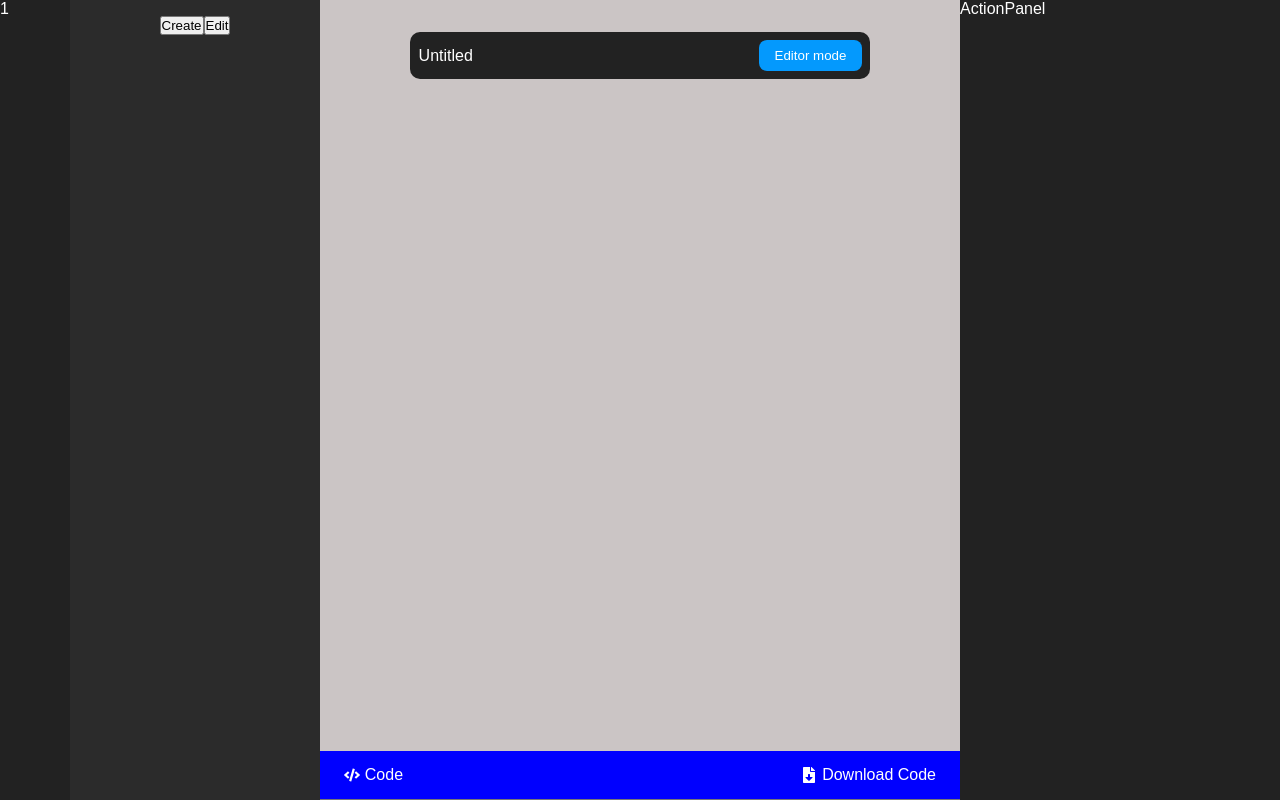
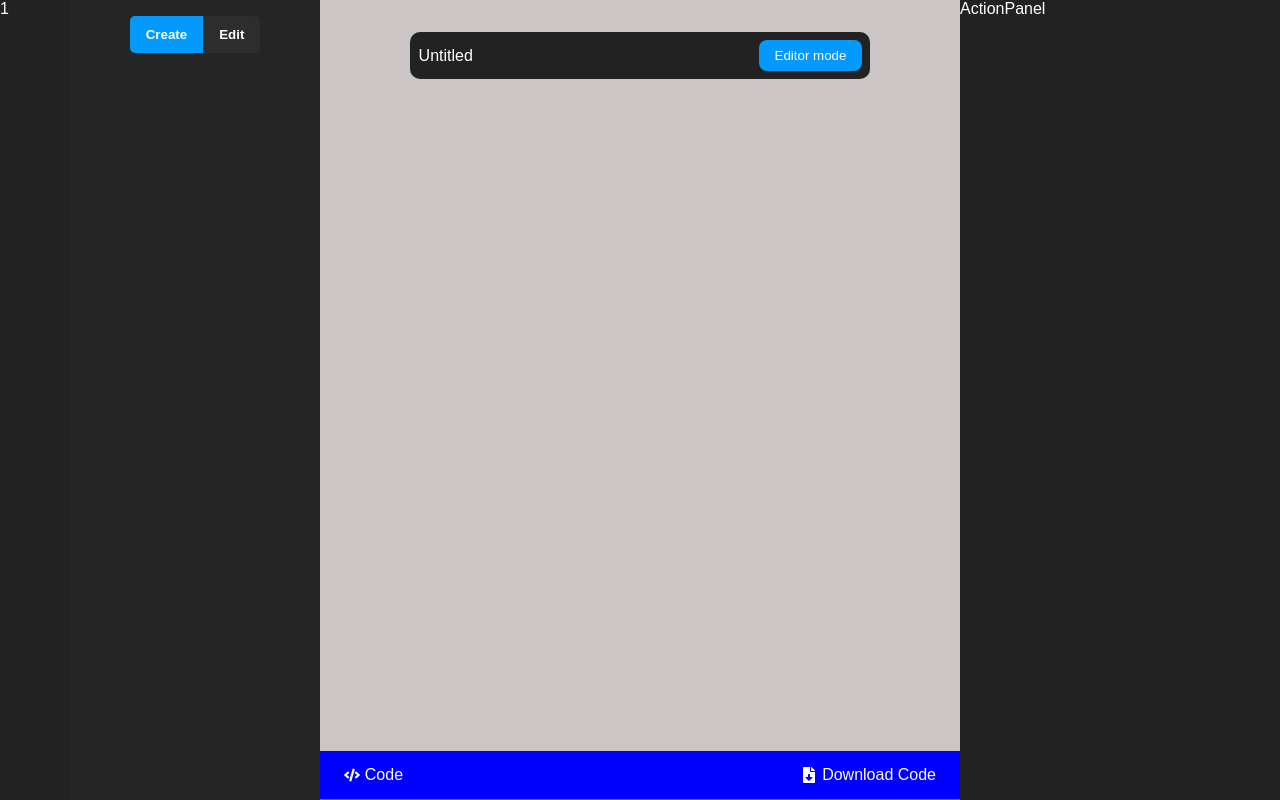
Before and after one commit to zenith-noble01/MotionGround, a React (Vite) app in the folder client/: page /playground in a window 1280 px wide. Built offline with nearby package versions, Linux system fonts and the light colour scheme; a web font is replaced by a local one.

Commit message:
designing the base elements

```diff
--- a/client/src/components/ControlPanel.jsx
+++ b/client/src/components/ControlPanel.jsx
@@ -3,14 +3,30 @@ import "../styles/controlPanel.scss";
 
 const ControlPanel = () => {
   const [active, setActive] = useState(false);
+  console.log(active);
+
   return (
     <div className="play__control">
       <div className="control__container">
         <div className="sm__control">1</div>
         <div className="hg__control">
           <div className="control__header">
-            <button>Create</button>
-            <button>Edit</button>
+            <button
+              className={!active ? "header btn active" : "headerBtn"}
+              onClick={() => setActive((prev) => !prev)}
+            >
+              Create
+            </button>
+            <button
+              className={active ? "header btn active" : "headerBtn"}
+              onClick={() => setActive((prev) => !prev)}
+            >
+              Edit
+            </button>
+          </div>
+          <div className="elements__container">
+            <div className="base__elements"></div>
+            <div className="Layouts__elements"></div>
           </div>
         </div>
       </div>
--- a/client/src/styles/_variables.scss
+++ b/client/src/styles/_variables.scss
@@ -12,7 +12,8 @@ $primary-color: white;
 $trans: 0.3s ease-in-out;
 $p-neutral: #777;
 $p-n: whitesmoke;
-$dark-sm: #44444444;
+$dark-sm: #33333333;
+$dark-sm-m: #44444444;
 
 //fonts
 
--- a/client/src/styles/controlPanel.scss
+++ b/client/src/styles/controlPanel.scss
@@ -23,8 +23,28 @@
 
       .control__header {
         width: fit-content;
-        background: $dark-sm;
+        background: $dark-sm-m;
         margin: 0 auto;
+        border-radius: 5px;
+        overflow: hidden;
+
+        button {
+          background: none;
+          border: none;
+          padding: 0.7rem 1rem;
+          transition: $trans;
+          cursor: pointer;
+          color: $primary-color;
+          font-weight: bold;
+
+          &.active {
+            background: $secondary-color;
+
+            &:hover {
+              background: $secondary-d;
+            }
+          }
+        }
       }
     }
   }
```
